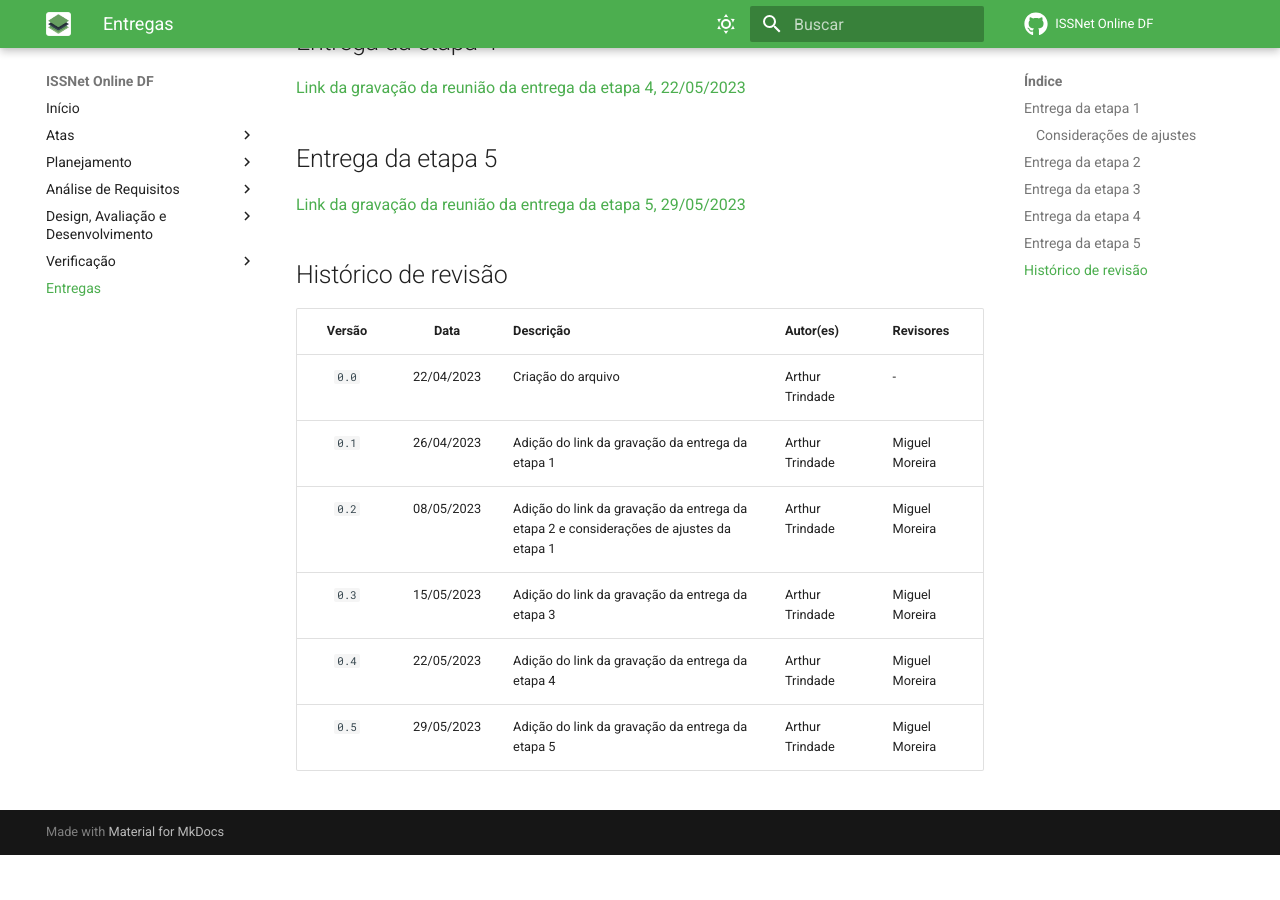
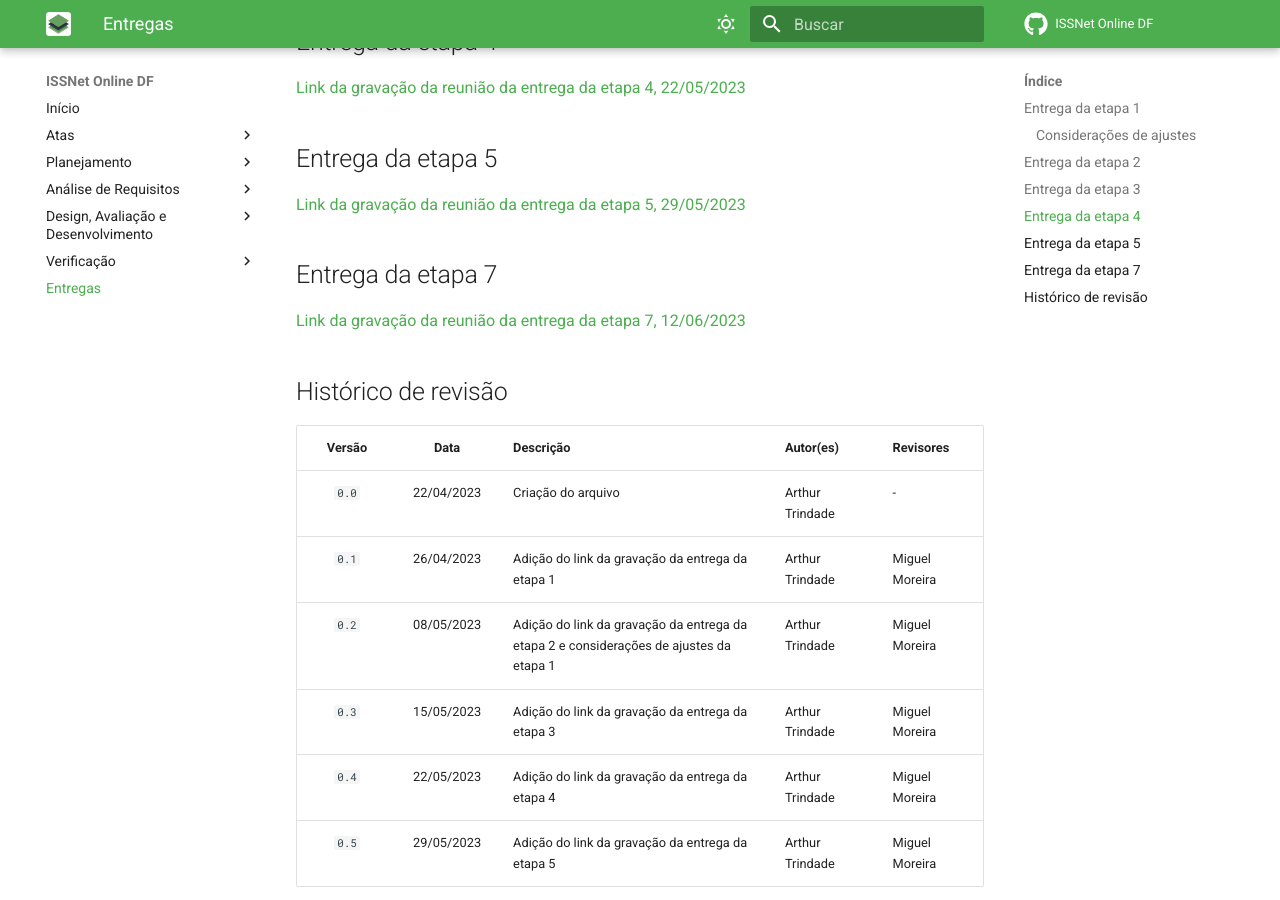
Before and after one commit to Interacao-Humano-Computador/2023.1-ISSNet, an MkDocs documentation site: the page built from gitpages/docs/entregas.md, in a window 1280 px wide and 900 px high, scrolled down 609 px. Built offline with MkDocs 1.6.1 and Material for MkDocs 9.7.7, drawn with Linux system fonts in a browser that asks for light colours; comment, search, counter and statistics services are not loaded; before the commit the page ends 1464 px from its top, so only the background shows below that.

Commit message:
Adiciona entrega 7

```diff
--- a/gitpages/docs/entregas.md
+++ b/gitpages/docs/entregas.md
@@ -18,6 +18,8 @@
 ## Entrega da etapa 5
 [Link da gravação da reunião da entrega da etapa 5, 29/05/2023](https://youtu.be/yHoP6SYKnKo)
 
+## Entrega da etapa 7
+[Link da gravação da reunião da entrega da etapa 7, 12/06/2023](https://youtu.be/qvAojp-cFuI)
 ## Histórico de revisão
 | Versão     | Data        | Descrição            | Autor(es)                          | Revisores  |
 | :--------: | :---------: | -------------------- | ---------------------------------- | ---------- |
```
